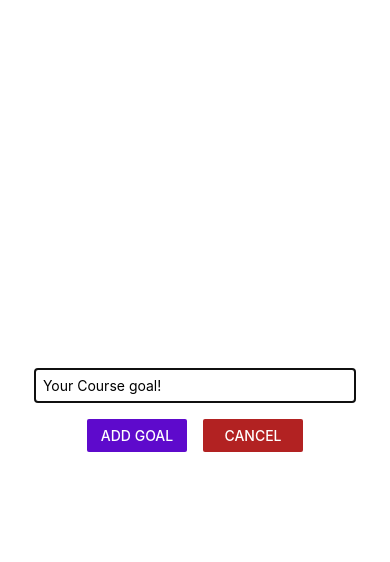
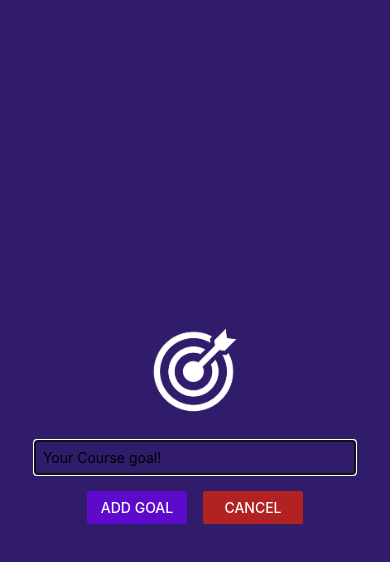
Before and after one commit to jpsantosss/rnative-goals-app, a React Native app: screen / in a window 390 px wide. Both pictures are taken after a click on the button "ADD NEW GOAL". Shown: the top 562 px of the page. Built offline with nearby package versions, Linux system fonts and the light colour scheme.

Commit message:
added image in the modal

```diff
--- a/App.js
+++ b/App.js
@@ -79,7 +79,7 @@ export default function App() { //The default export is the function 'App'
 const styles = StyleSheet.create({
   appContainer:{
     flex: 1,
-    paddingTop: 50,
+    paddingTop: 70,
     paddingHorizontal: 16,
   },
   goalsContainer:{
--- a/components/GoalInput.js
+++ b/components/GoalInput.js
@@ -1,4 +1,4 @@
-import { StyleSheet, View, TextInput, Button , Modal } from 'react-native';
+import { StyleSheet, View, TextInput, Button , Modal, Image } from 'react-native';
 import { useState } from 'react';
 
 function GoalInput(props){
@@ -17,6 +17,7 @@ function GoalInput(props){
     return(
         <Modal visible={props.visible} animationType='slide'>
             <View style={styles.inputContainer}>
+                <Image style={styles.image} source={require('../assets/images/goal.png')} />
                 <TextInput
                     placeholder='Your Course goal!'
                     style={styles.textInput}
@@ -47,17 +48,21 @@ function GoalInput(props){
 export default GoalInput;
 
 const styles = StyleSheet.create({
-    inputContainer:{
+    inputContainer: {
         flex: 1,
         flexDirection: 'column',
         justifyContent: 'center',
         alignItems: 'center',
-        marginBottom: 24,
         padding: 16,
-        borderBottomWidth: 1,
-        borderBottomColor: 'gray',
+        backgroundColor: '#311b6b'
       },
-      textInput:{
+      image: {
+        width: 100,
+        height: 100,
+        margin: 20,
+        marginTop: 0,
+      },
+      textInput: {
         borderWidth: 1,
         borderColor: '#cccccc',
         width: '90%',
--- a/components/GoalItem.js
+++ b/components/GoalItem.js
@@ -1,4 +1,4 @@
-import { StyleSheet, View, Text, Pressable } from 'react-native'
+import { StyleSheet, View, Text, Pressable, Image } from 'react-native'
 
 function GoalItem(props) {
     return (
@@ -20,7 +20,7 @@ const styles = StyleSheet.create({
     goalItem:{
         margin: 8,
         borderRadius: 12,
-        backgroundColor: '#5e0acc',
+        backgroundColor: '#804ECC',
     },
     pressedItem:{
         opacity: 0.5,
```
Also changed, not shown: assets/images/goal.png (added).
